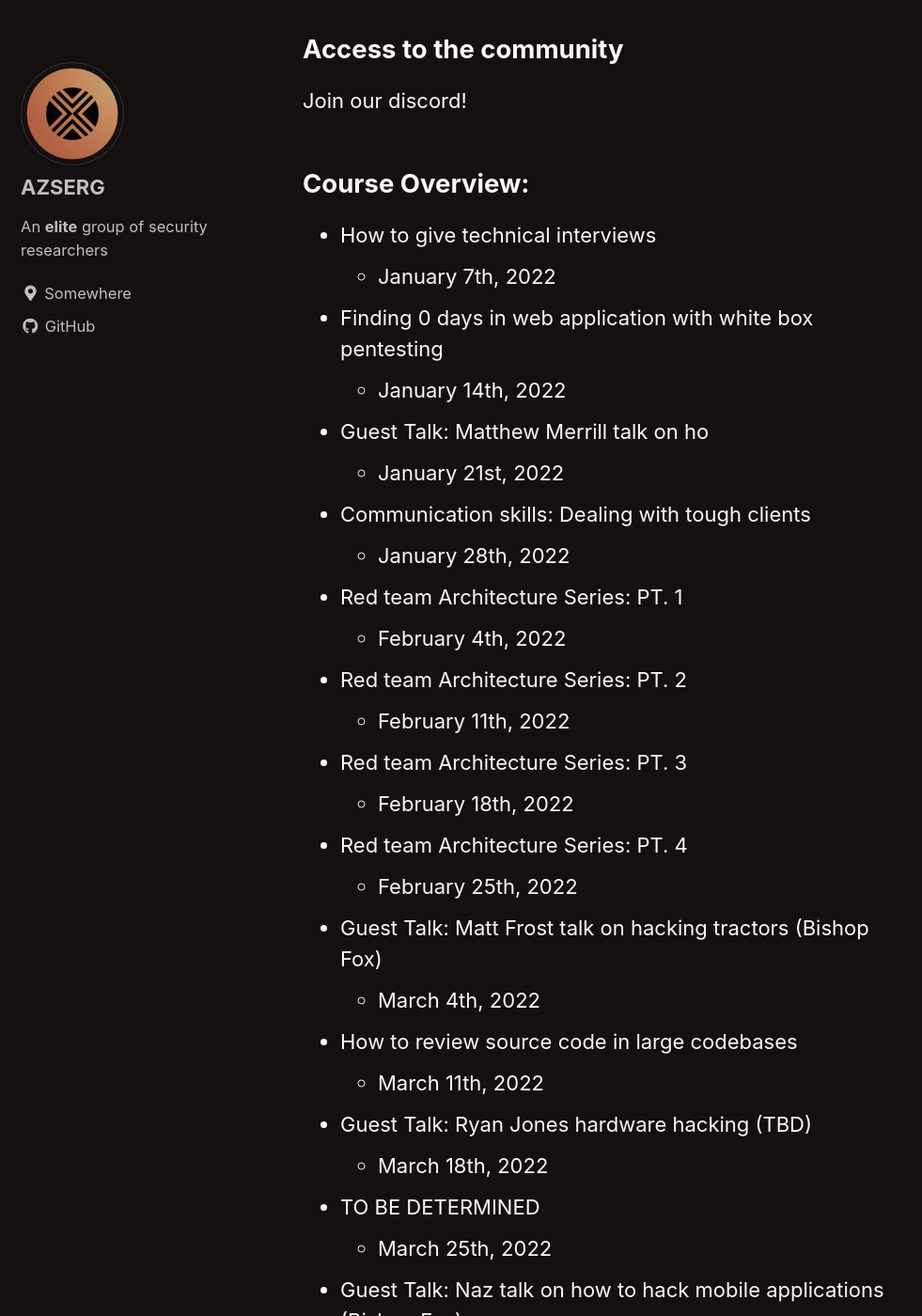
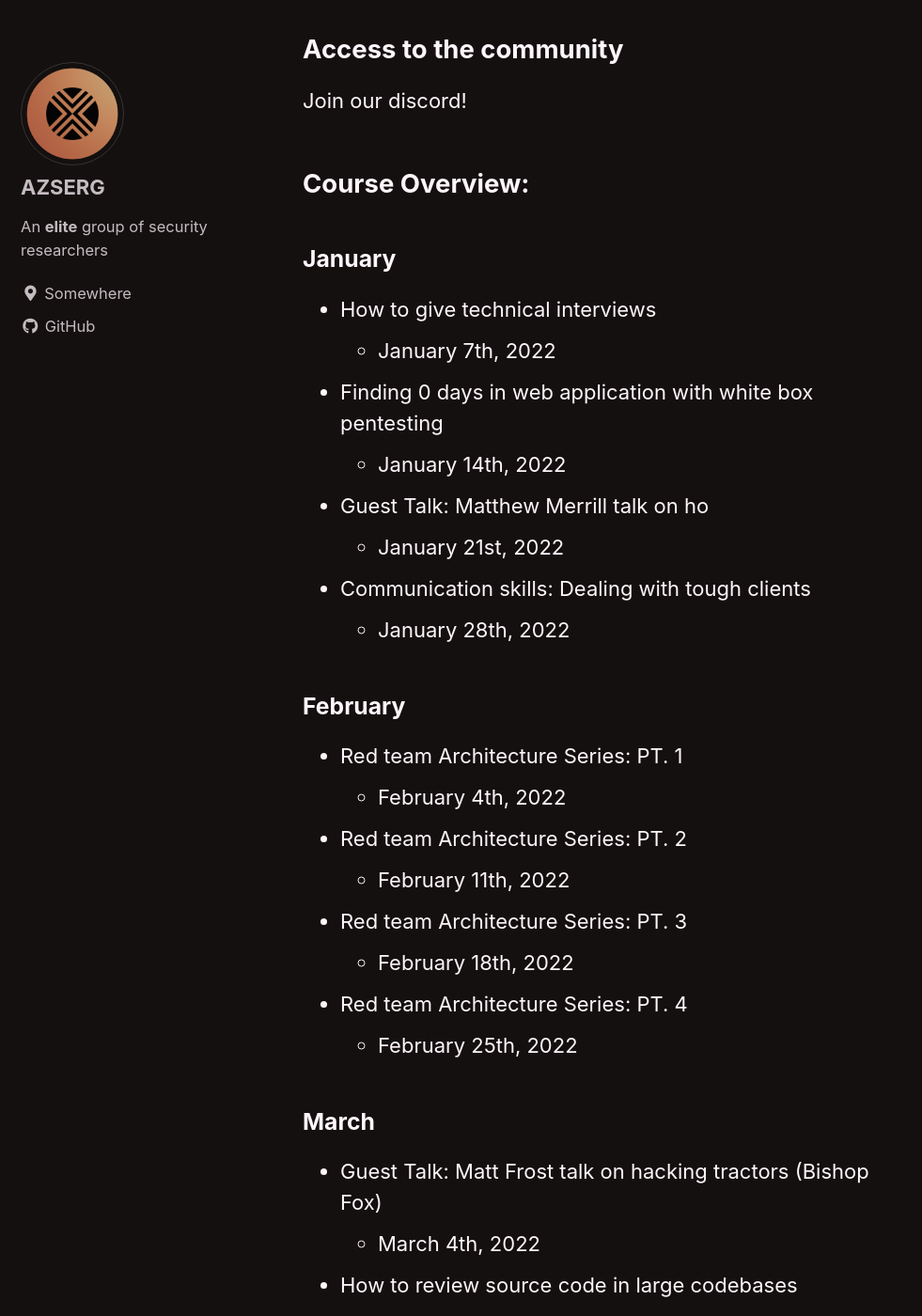
Before and after one commit to AZSERG/AZSERG.github.io, a Jekyll site: the page built from _pages/products.md, in a window 1280 px wide and 1400 px high, scrolled down 311 px. Shown: the whole window at 94% size, without its empty margins (0-981 px from the left). Built offline with Jekyll 4.4.1, drawn with Linux system fonts in a browser that asks for light colours; cached includes are drawn as plain includes; some of the changed text lies outside the part shown.

Commit message:
talk changes

```diff
--- a/_pages/products.md
+++ b/_pages/products.md
@@ -16,6 +16,7 @@ Join our discord!
 
 ## Course Overview:
 
+### January
 * How to give technical interviews
     * January 7th, 2022
 * Finding 0 days in web application with white box pentesting
@@ -25,7 +26,7 @@ Join our discord!
 * Communication skills: Dealing with tough clients
     * January 28th, 2022
 
-
+### February
 * Red team Architecture Series: PT. 1
     * February 4th, 2022
 * Red team Architecture Series: PT. 2
@@ -35,7 +36,7 @@ Join our discord!
 * Red team Architecture Series: PT. 4
     * February 25th, 2022
 
-
+### March
 * Guest Talk: Matt Frost talk on hacking tractors (Bishop Fox)
     * March 4th, 2022
 * How to review source code in large codebases
```
Also changed, not shown: other parts of _pages/products.md (+2 -2 lines).
